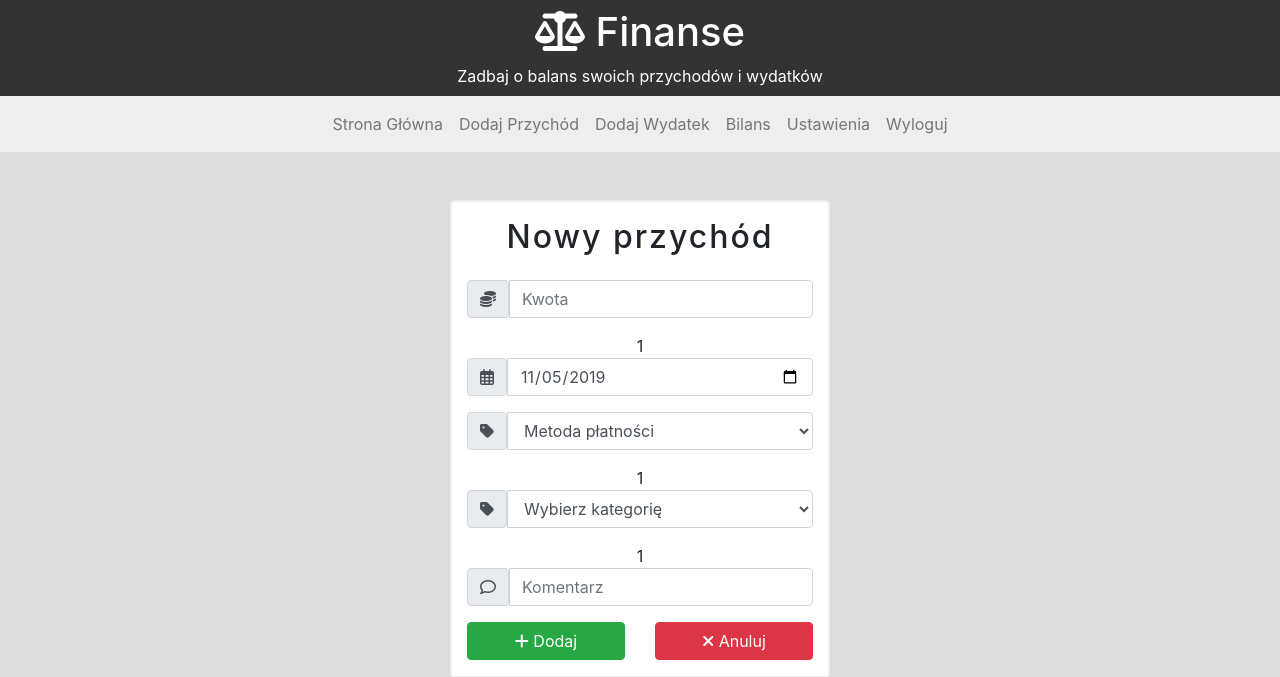
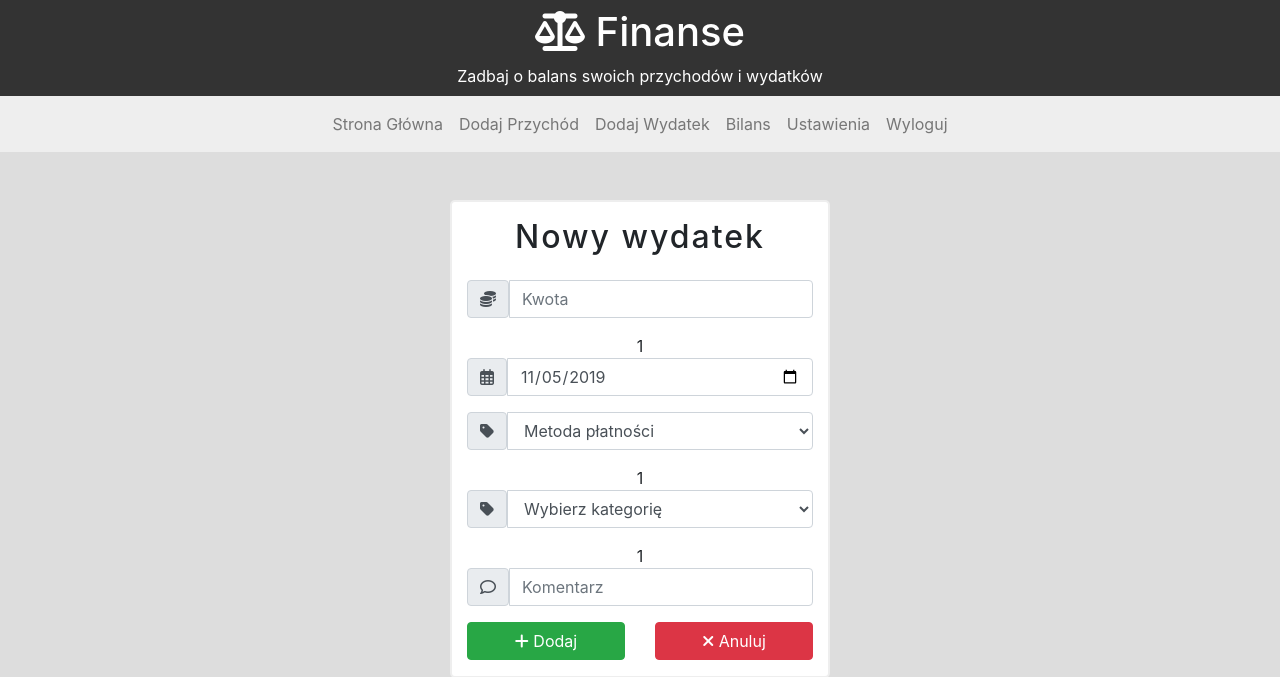
Before and after one commit to MateuszWP/Personal-budget, a PHP site: page /addExpense.php in a window 1280 px wide. Shown: the top 677 px of the page. Run offline with PHP 8.4, Linux system fonts and the light colour scheme; a user stored in the database is signed in; some libraries are stand-ins or nearby versions.

Commit message:
Changed name Nowy przychod to Nowy wydatek in expenses file

```diff
--- a/addExpense.php
+++ b/addExpense.php
@@ -125,7 +125,7 @@
 		<div class="row">
 			<div class="col-md-4 offset-md-4  col-8 offset-2  text-center mt-5" id="logowanie">
 				<header>
-					<h2 class="p-3">Nowy przychód</h2>
+					<h2 class="p-3">Nowy wydatek</h2>
 				</header>
 
 				<form id="form" method="post">
```
